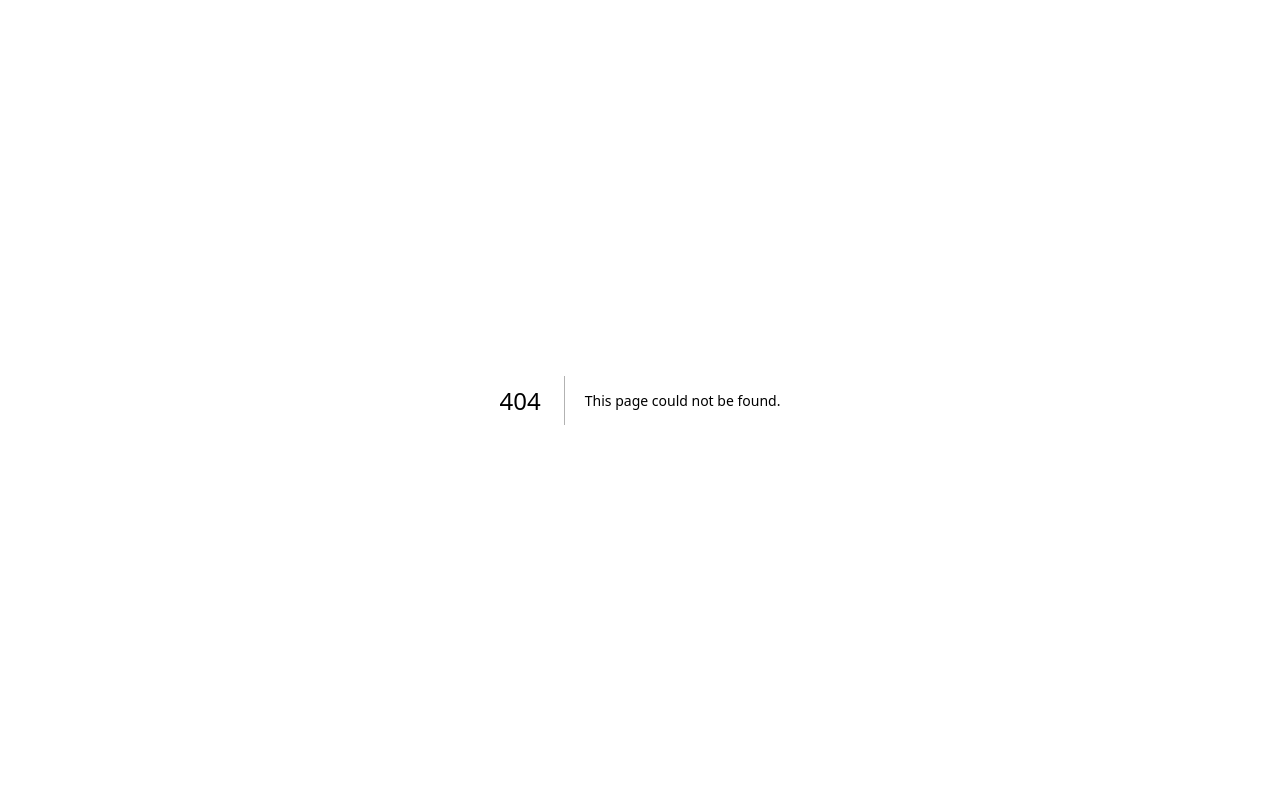
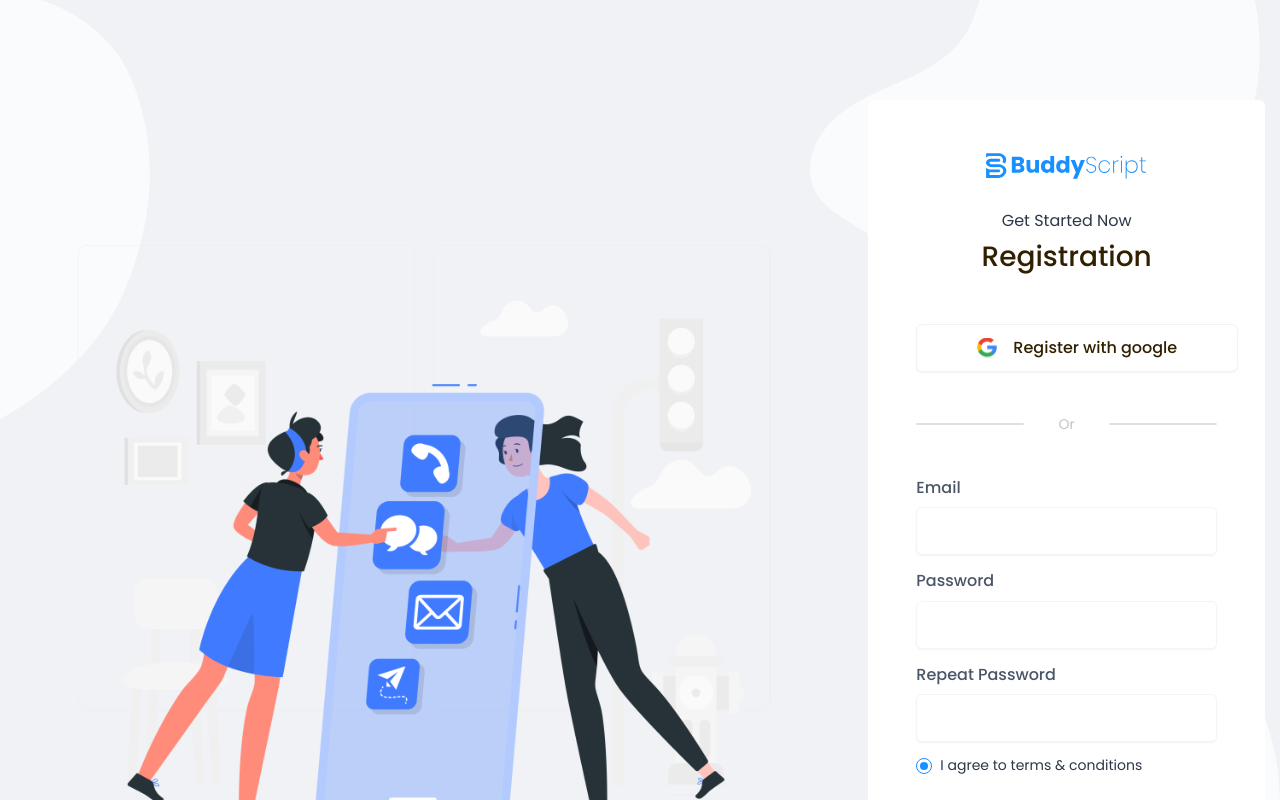
Before and after one commit to MD-ALL-SHAHRIA/Appifylab-Task-, a Next.js app in the folder frontend/: page /registration in a window 1280 px wide. Before the commit this address had no page. Shown: the top 800 px of the page. Built offline with nearby package versions, Linux system fonts and the light colour scheme.

Commit message:
add registration page route

```diff
--- /dev/null
+++ b/frontend/src/app/registration/page.tsx
@@ -0,0 +1,35 @@
+import AuthLayout from "@/components/auth/AuthLayout";
+import RegistrationForm from "@/components/registration/RegistrationForm";
+
+export default function RegistrationPage()
+
+
+{
+  return (
+    <AuthLayout
+      heroImage={{
+        lightImageSrc: "/assets/images/registration.png",
+        darkImageSrc: "/assets/images/registration1.png",
+        width: 1928,
+        height: 1422,
+      }}
+      header={{
+        subtitle: "Get Started Now",
+        title: "Registration",
+      }}
+
+      googleButton={{
+        text: "Register with google",
+      }}
+
+      footer={{
+        text: "Already have an account?",
+        linkText: "Login",
+        href: "/",
+      }}
+
+    >
+      <RegistrationForm />
+      </AuthLayout>
+  );
+}
```
